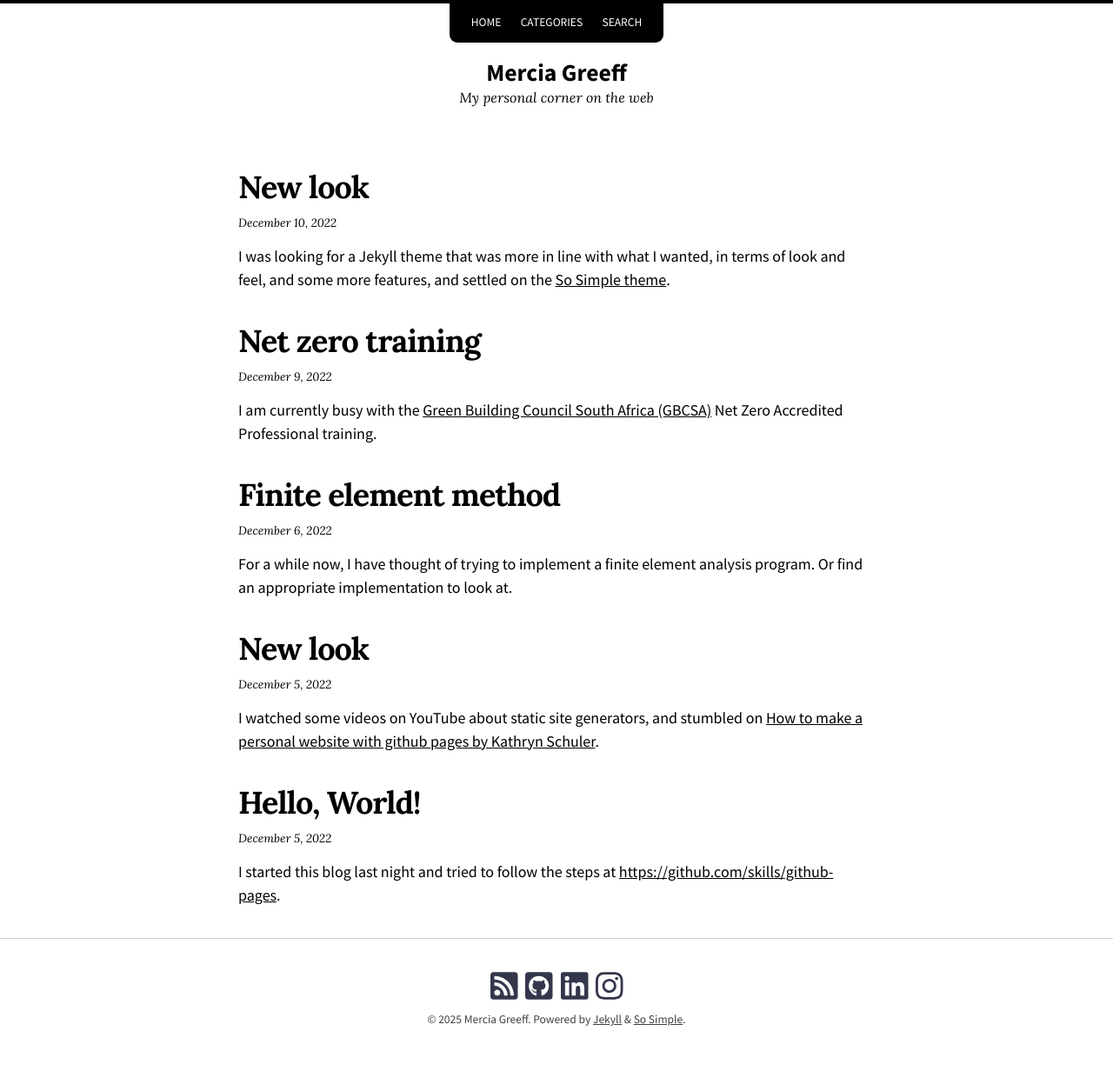
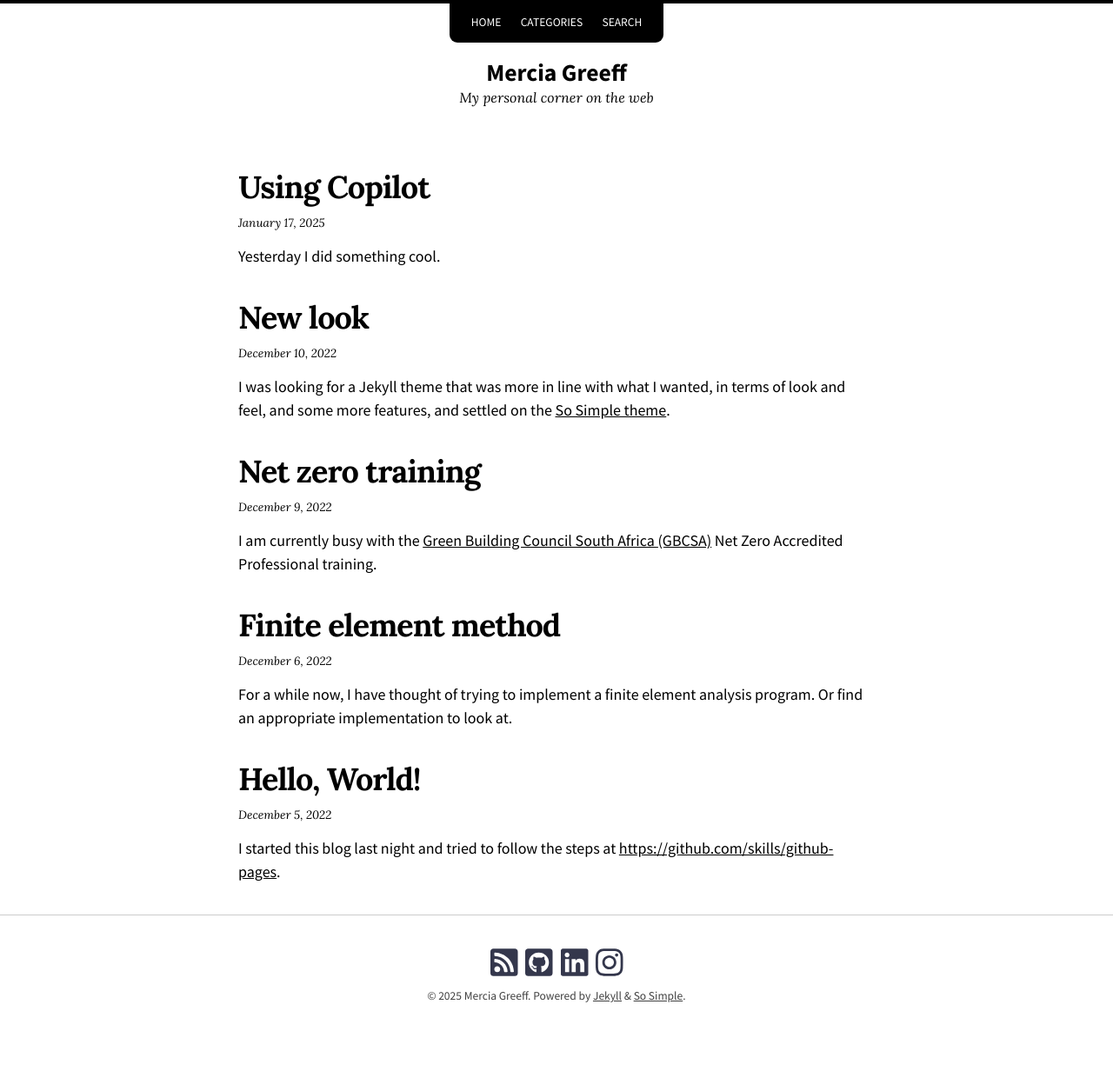
Before and after one commit to merciagreeff/merciagreeff.github.io, a Jekyll site: the page built from index.md, in a window 1280 px wide. Shown: the whole page at 87% size. Built offline with Jekyll 4.4.1, drawn with Linux system fonts in a browser that asks for light colours; nearby versions of some CDN libraries; after the commit the page ends 1228 px from its top, so only the background shows below that.

Commit message:
Rename 2025-01-17-using-copilot to 2025-01-17-using-copilot.md

```diff
--- a/_posts/2022-12-05-new-look.md
+++ b/_posts/2025-01-17-using-copilot.md
@@ -1,13 +1,21 @@
 ---
-title: "New look"
+title: "Using Copilot"
 layout: post
-categories: blog
+categories: code
 ---
 
-I watched some videos on YouTube about static site generators, and stumbled on [How to make a personal website with github pages by Kathryn Schuler](https://www.youtube.com/watch?v=qZsgPgGdOzQ).
+Yesterday I did something cool.
 
-I then chose the [Hitchens](https://jekyllthemes.io/theme/hitchens) theme on [https://jekyllthemes.io](https://jekyllthemes.io) to create a new look.
+In order to make use of GitHub's recent free Copilot access, I created a Jupyter Notebook for the first time in Visual Studio Code.
 
-I'm hoping the modular nature of the posts makes it easy enough to switch in future.
+I then formatted stress transformation formulas in LaTeX and Python.
 
-Any comments are welcome at [https://github.com/merciagreeff/merciagreeff.github.io/issues/2](https://github.com/merciagreeff/merciagreeff.github.io/issues/2) :)
+Here is an example:
+
+![2025-01-17-1.png](/assets/2025-01-17-1.png)
+
+Then I asked Copilot to create code from the formulas.  It worked very well!
+
+![2025-01-17-2.png](/assets/2025-01-17-2.png)
+
+Any comments are welcome at [https://github.com/merciagreeff/merciagreeff.github.io/issues/6](https://github.com/merciagreeff/merciagreeff.github.io/issues/6) :)
```
